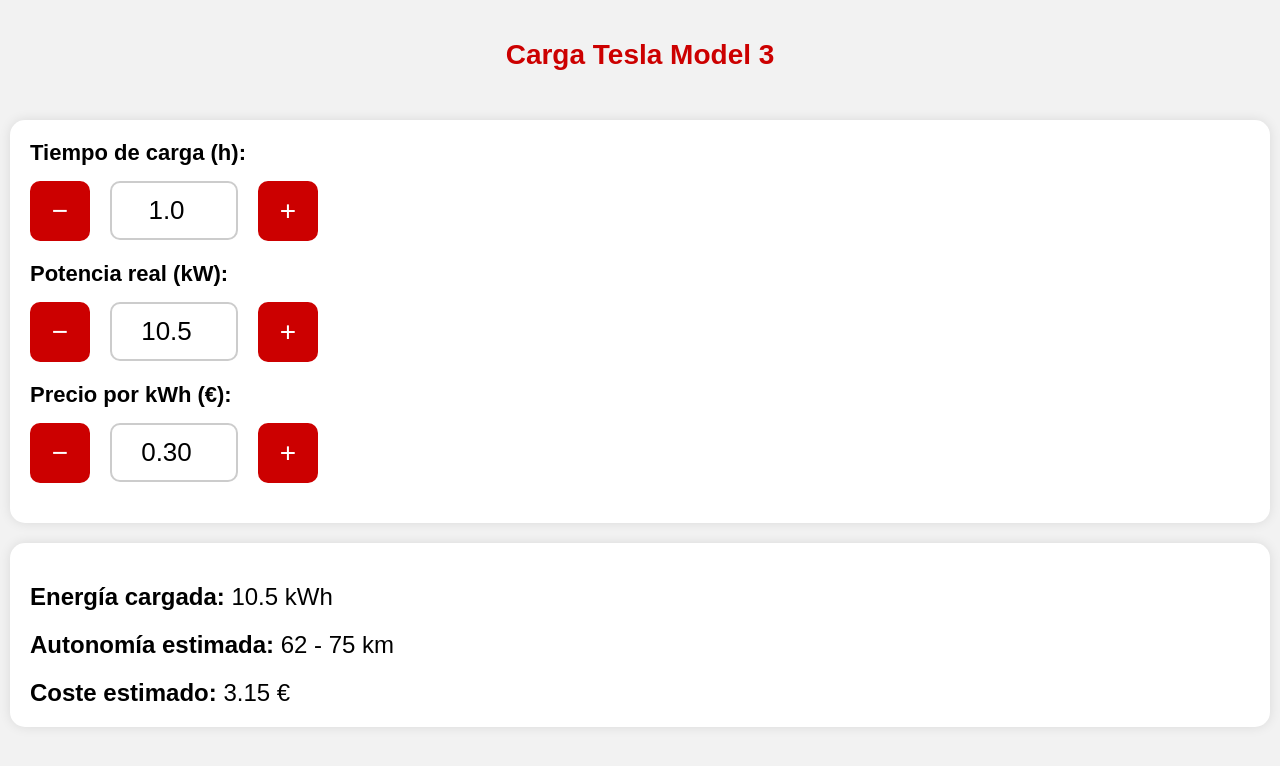
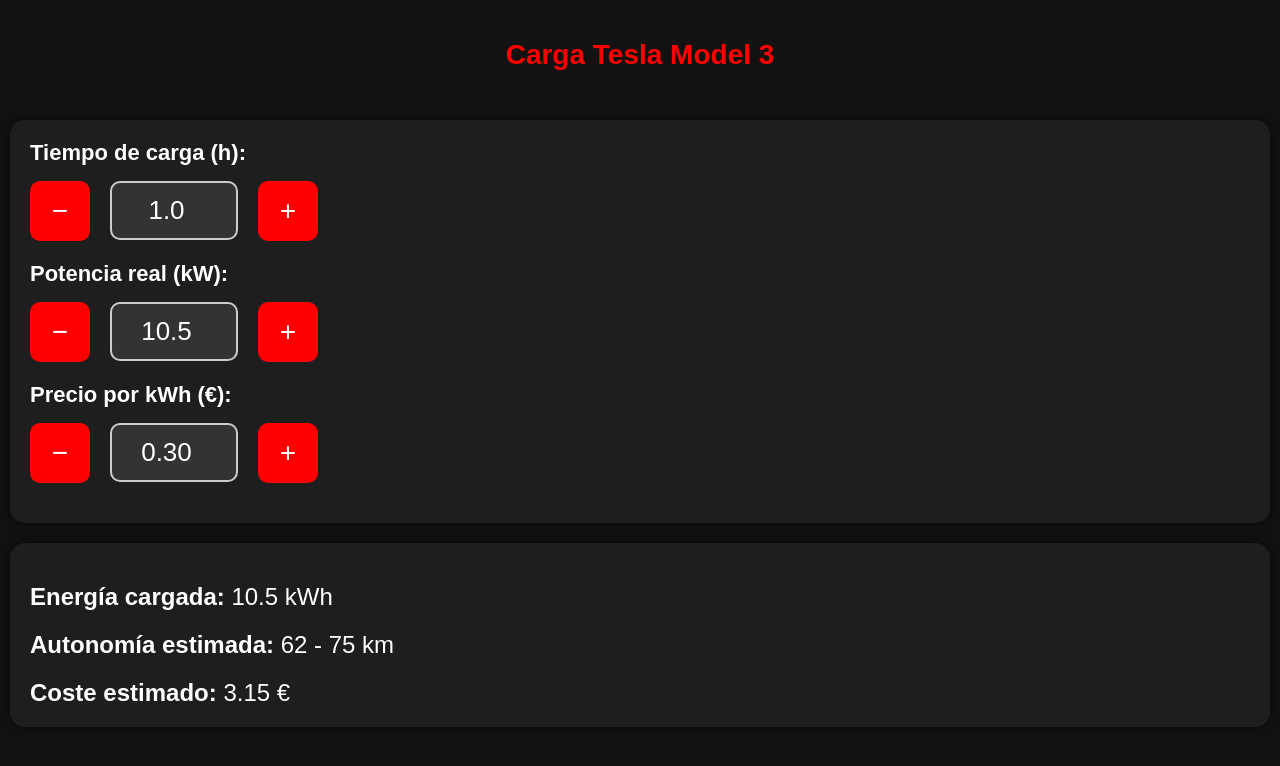
Before and after one commit to casiproencia/CARGA-TESLA, a plain HTML site: page index.html in a window 1280 px wide. Drawn offline with Linux system fonts and the light colour scheme.

Commit message:
Update index.html

```diff
--- a/index.html
+++ b/index.html
@@ -1,4 +1,3 @@
-
 <!DOCTYPE html>
 <html lang="es">
 <head>
@@ -6,36 +5,29 @@
     <title>Calculadora Carga Tesla Model 3</title>
     <meta name="viewport" content="width=device-width, initial-scale=1.0, maximum-scale=1.0, user-scalable=no">
     <style>
-        html, body {
+        /* Estilos para modo oscuro */
+        body {
+            background-color: #121212;
+            color: #ffffff;
+            font-family: Arial, sans-serif;
             margin: 0;
             padding: 0;
-            font-family: Arial, sans-serif;
-            background-color: #f2f2f2;
-            height: 100%;
-            overflow-x: hidden;
-        }
-        body {
-            display: flex;
-            flex-direction: column;
         }
         h1 {
-            color: #cc0000;
+            color: #ff0000;
             text-align: center;
             padding: 20px 10px;
             font-size: 28px;
         }
         .container {
-            flex: 1;
-            display: flex;
-            flex-direction: column;
             padding: 10px;
         }
         .section {
-            background: white;
+            background-color: #1e1e1e;
             padding: 20px;
             margin-bottom: 20px;
             border-radius: 15px;
-            box-shadow: 0 0 12px rgba(0,0,0,0.1);
+            box-shadow: 0 0 12px rgba(0,0,0,0.5);
         }
         .label {
             font-weight: bold;
@@ -58,7 +50,7 @@
             font-size: 28px;
             border: none;
             border-radius: 10px;
-            background-color: #cc0000;
+            background-color: #ff0000;
             color: white;
             width: 60px;
             height: 60px;
@@ -70,6 +62,8 @@
             text-align: center;
             border-radius: 10px;
             border: 2px solid #ccc;
+            background-color: #333333;
+            color: #ffffff;
         }
         .output {
             font-size: 24px;
```
